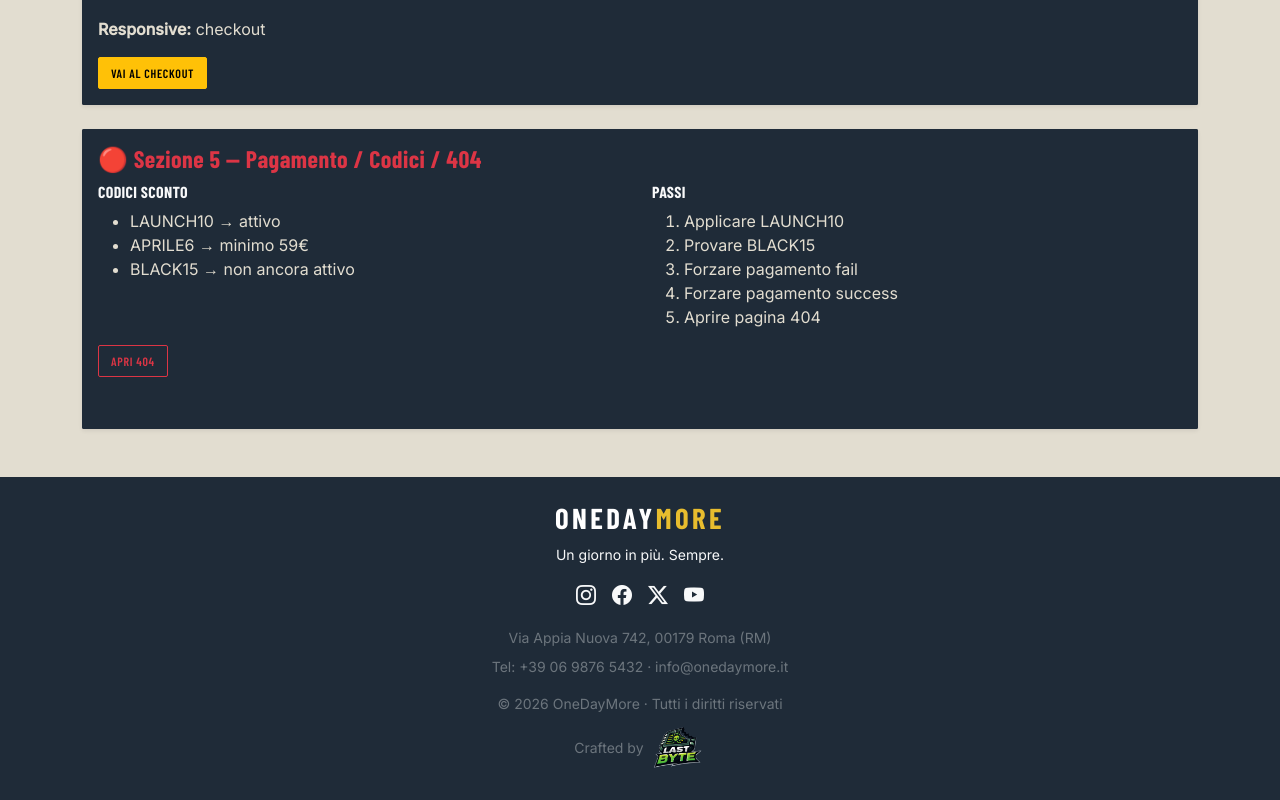
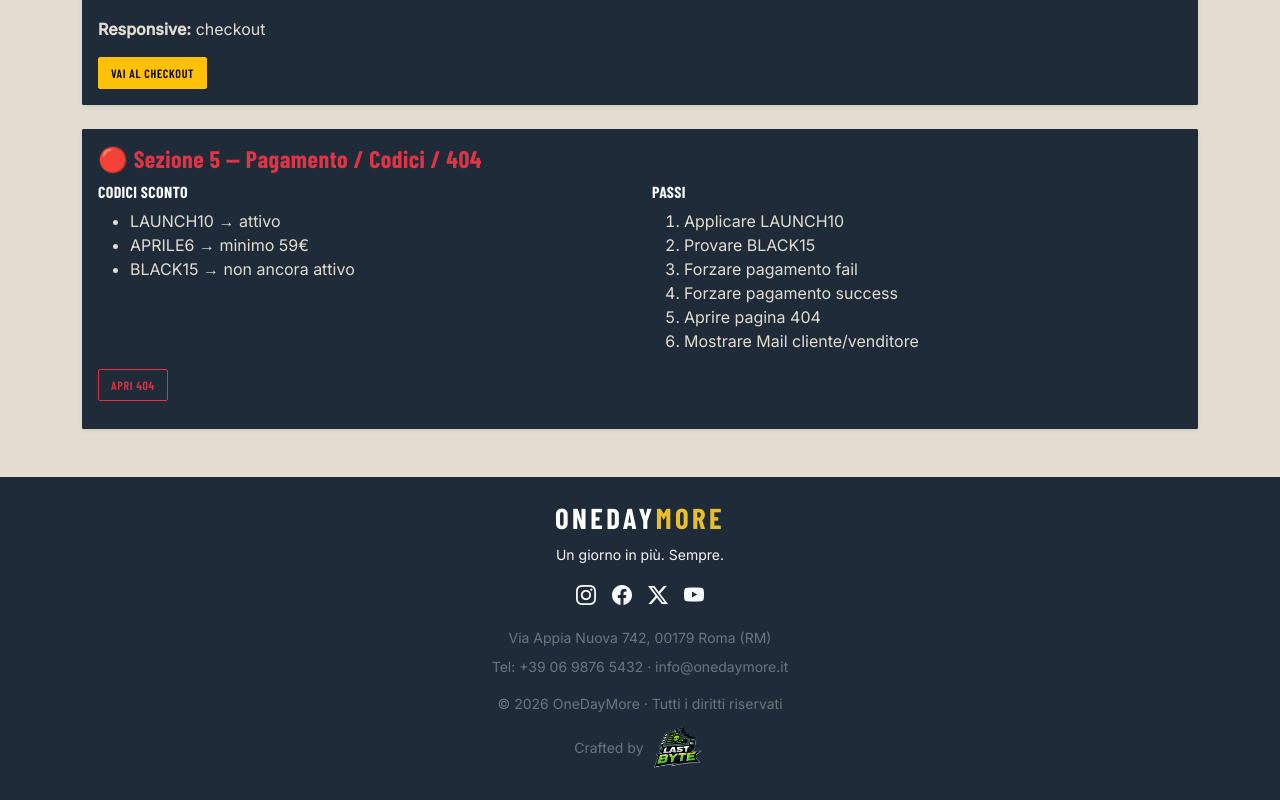
Before and after one commit to giovannimazzi/onedaymore-frontend, a React (Vite) app: page /dev-demo in a window 1280 px wide. Shown: the part 1962-2762 px from the top of the page. Built offline with nearby package versions, Linux system fonts and the light colour scheme; no server answers.

Commit message:
add demo step

```diff
--- a/src/pages/DevDemoPage.jsx
+++ b/src/pages/DevDemoPage.jsx
@@ -349,6 +349,7 @@ export default function DevDemoPage() {
                 <li>Forzare pagamento fail</li>
                 <li>Forzare pagamento success</li>
                 <li>Aprire pagina 404</li>
+                <li>Mostrare Mail cliente/venditore</li>
               </ol>
             </div>
           </div>
```
